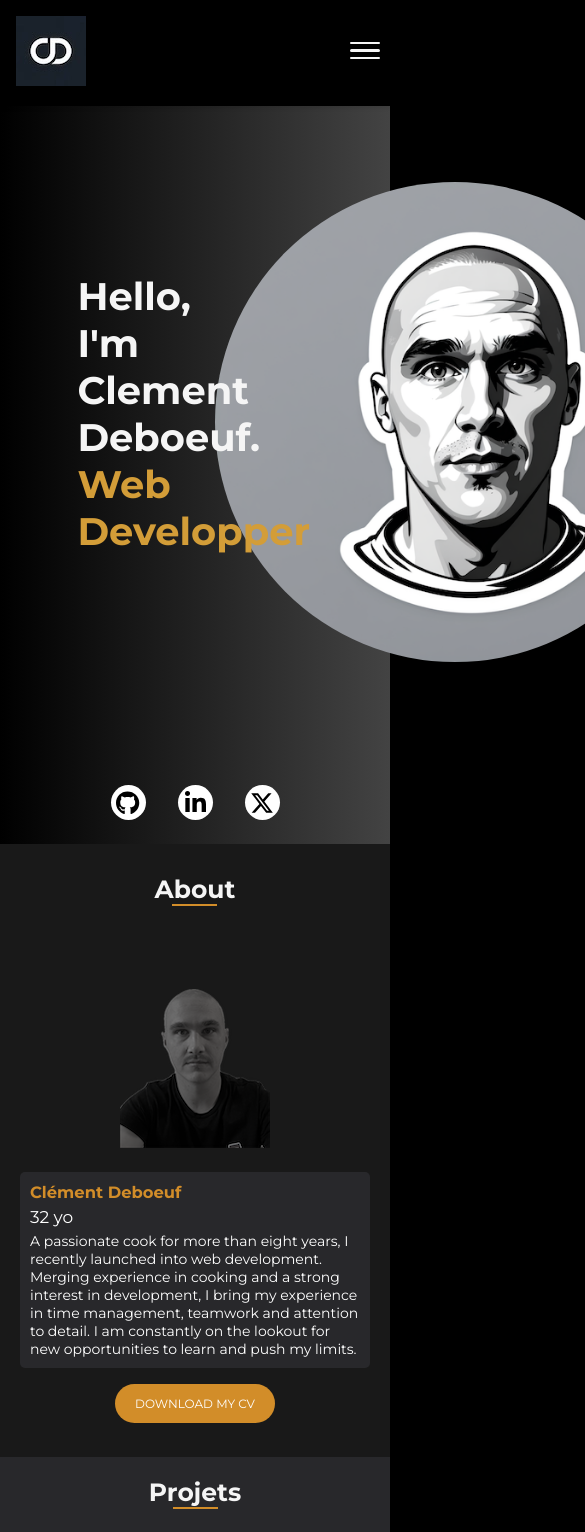
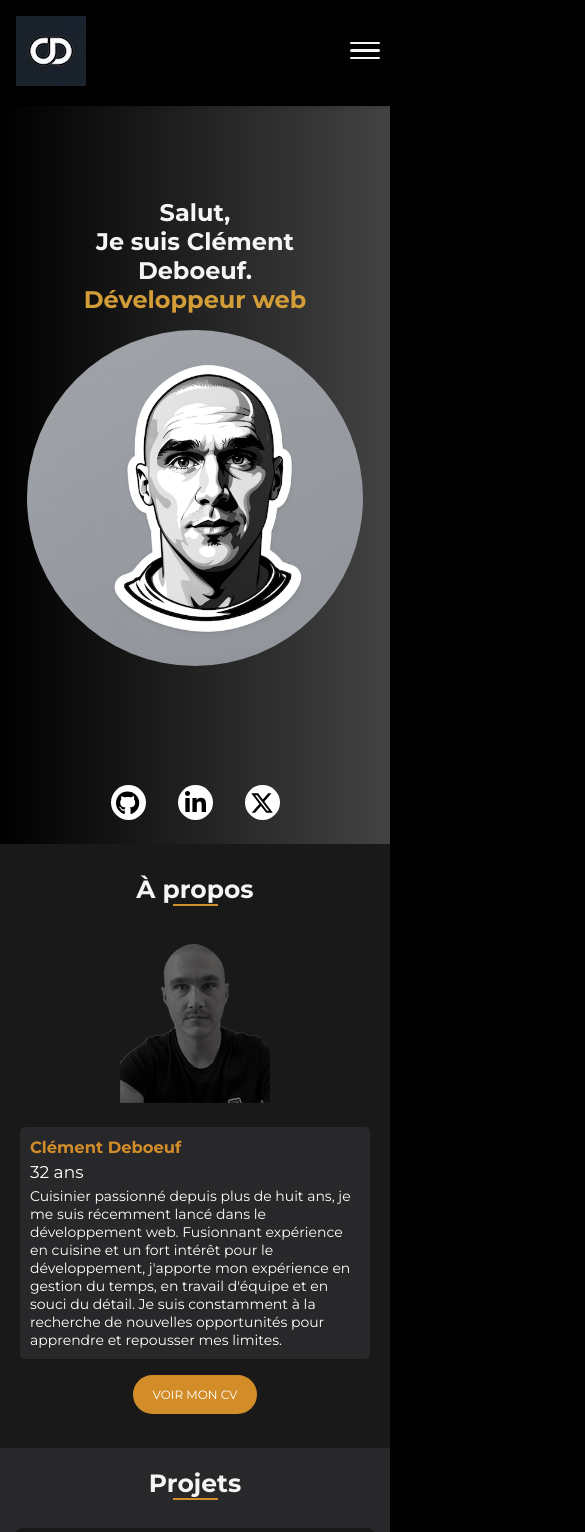
Before and after one commit to Clmt2707/Projet-8-Portfolio, a React (Create React App) app: page / in a window 390 px wide. Shown: the top 1532 px of the page, 585 px wide, since content can reach past the window. Built offline with nearby package versions, Linux system fonts and the light colour scheme.

Commit message:
Modif responsive

```diff
--- a/package.json
+++ b/package.json
@@ -11,6 +11,7 @@
     "@testing-library/jest-dom": "^5.17.0",
     "@testing-library/react": "^13.4.0",
     "@testing-library/user-event": "^13.5.0",
+    "emailjs-com": "^3.2.0",
     "react": "^18.2.0",
     "react-dom": "^18.2.0",
     "react-router-dom": "^6.22.3",
--- a/src/Layout/Header.jsx
+++ b/src/Layout/Header.jsx
@@ -30,8 +30,8 @@ function Header() {
         </div>
         <nav className={`header__nav ${isOpen ? 'active' : ''}`}>
           <ul>
-            <li><Link activeClass="active" to="home" spy smooth offset={offset} duration={500} onClick={() => setIsOpen(false)}>Home</Link></li>
-            <li><Link activeClass="active" to="about" spy smooth offset={offset} duration={500} onClick={() => setIsOpen(false)}>About</Link></li>
+            <li><Link activeClass="active" to="home" spy smooth offset={offset} duration={500} onClick={() => setIsOpen(false)}>Accueil</Link></li>
+            <li><Link activeClass="active" to="about" spy smooth offset={offset} duration={500} onClick={() => setIsOpen(false)}>À propos</Link></li>
             <li><Link activeClass="active" to="portfolio" spy smooth offset={offset} duration={500} onClick={() => setIsOpen(false)}>Portfolio</Link></li>
             <li><Link activeClass="active" to="skills" spy smooth offset={offset} duration={500} onClick={() => setIsOpen(false)}>Skills</Link></li>
             <li><Link activeClass="active" to="contact" spy smooth offset={offset} duration={500} onClick={() => setIsOpen(false)}>Contact</Link></li>
--- a/src/components/About/About.jsx
+++ b/src/components/About/About.jsx
@@ -6,20 +6,20 @@ const About = () => {
     return (
         <section id="about">
             <div className="about">
-                <h2>About</h2>
+                <h2>À propos</h2>
                 <div className="about__container">
                     <div className="about__container__image">
                         <img src={ photo } alt="Clement Deboeuf" />
                     </div>
                     <div className="about__container__content">
                         <h3>Clément Deboeuf</h3>
-                        <p>32 yo</p>
-                        <p>A passionate cook for more than eight years, I recently launched into web development. Merging experience in cooking and a strong interest in development, I bring my experience in time management, teamwork and attention to detail. I am constantly on the lookout for new opportunities to learn and push my limits.</p>
+                        <p>32 ans</p>
+                        <p>Cuisinier passionné depuis plus de huit ans, je me suis récemment lancé dans le développement web. Fusionnant expérience en cuisine et un fort intérêt pour le développement, j'apporte mon expérience en gestion du temps, en travail d'équipe et en souci du détail. Je suis constamment à la recherche de nouvelles opportunités pour apprendre et repousser mes limites.</p>
                     </div>
                 </div>
                 <div className="about__button">
                     <a href="#" target="_blank" rel="noopener noreferrer">
-                        Download my CV
+                        Voir mon Cv
                     </a>
                 </div>
             </div>
--- a/src/components/About/About.scss
+++ b/src/components/About/About.scss
@@ -17,6 +17,7 @@
 
         @media screen and (max-width:768px) {
             font-size: 25px;
+            margin-bottom: 40px;
         }
 
         &::after {
--- a/src/components/Contact/Contact.jsx
+++ b/src/components/Contact/Contact.jsx
@@ -1,7 +1,12 @@
 import React from "react";
+import emailjs from 'emailjs-com';
 import '../Contact/Contact.scss';
 
 const Contact = () => {
+    const handleSubmit = (e) => {
+        e.preventDefault();
+    }
+
     return (
         <section id="contact">
             <h2>Contact</h2>
--- a/src/components/Home/Home.jsx
+++ b/src/components/Home/Home.jsx
@@ -7,8 +7,8 @@ const Home = () => {
     return (
         <section id="home">
             <div className="homeSection">
-                <h1>Hello,<br />I'm Clement Deboeuf.<br />
-                <span>Web Developper</span></h1>
+                <h1>Salut,<br />Je suis Clément Deboeuf.<br />
+                <span>Développeur web</span></h1>
                 <img src={photo} alt="Sticker représentant Clement Deboeuf" />
                 <SocialLinks />
             </div>
--- a/src/components/Home/Home.scss
+++ b/src/components/Home/Home.scss
@@ -21,13 +21,19 @@
         font-size: 3rem;
         margin-bottom: 1rem;
         width: 80%;
-        /*text-align: left !important;*/
         z-index: 1;
-
 
         @media screen and (max-width:768px) {
             font-size: 2.4rem;
+            width: 100%;
+            text-align: center;
         }
+
+        @media screen and (max-width:390px) {
+            font-size: 1.5rem;
+            padding-top: 20px;
+        }
+
     }
 
     span {
@@ -35,13 +41,25 @@
     }
 
     img {
-            position: absolute;
-            left: 55%;
-            width: 30rem;
-            height: auto;
-            border-radius: 50%;
-            object-fit: cover;
+        width: 25rem;
+        border-radius: 50%;
+        object-fit: cover;
+        padding-top: 25px;
+
+        @media screen and (min-width: 768px) {
+                position: absolute;
+                left: 55%;
+                width: 30rem;
+                height: auto;
+                padding-top: 0;
+            }
+
+        @media screen and (max-width:390px) {
+            width: 21rem;
+            padding-top: 0;
         }
+
+    }
 
 
     .socials {
```
Also changed, not shown: 2 other files (tests, documents, lock files or other folders).
